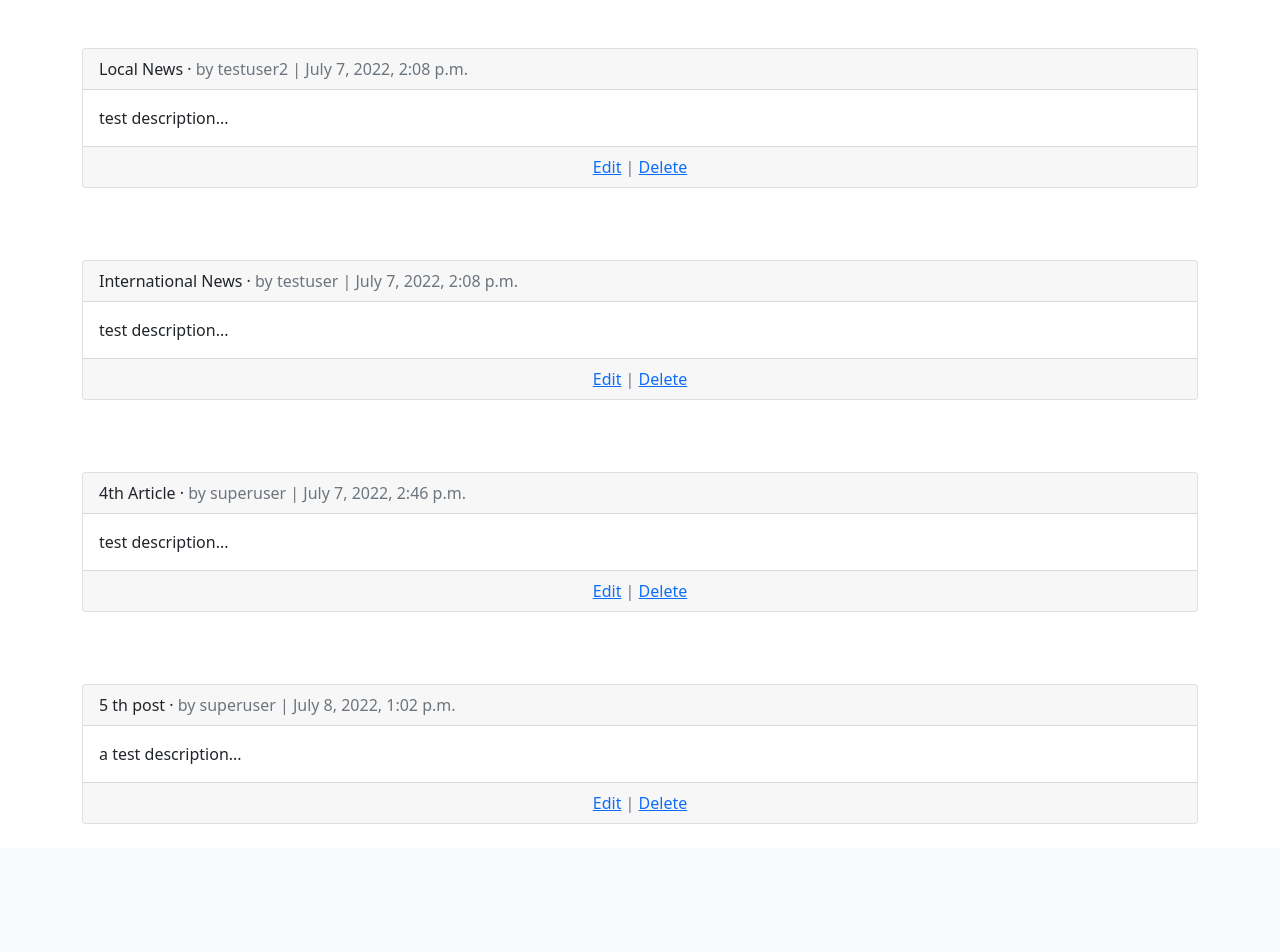
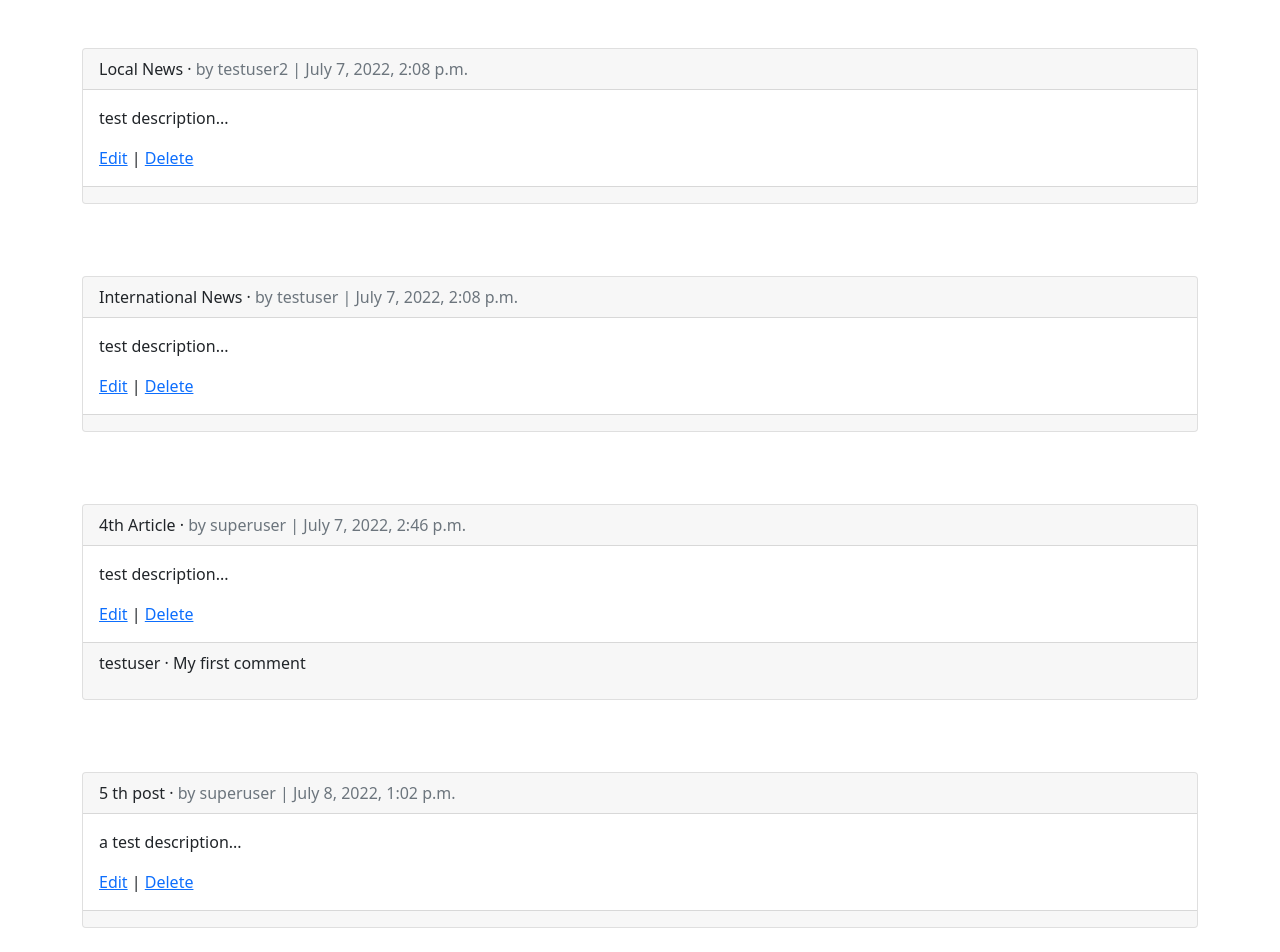
Before and after one commit to MahdiJafari1/news-app, a Django app: page /articles/ in a window 1280 px wide. Shown: the part 56-1008 px from the top of the page. Before the commit the page ends 880 px from the top, so only its background shows below. Run offline with Django 4.2, Linux system fonts and the light colour scheme; a user stored in the database is signed in; data comes from the database, SQL or seed files in the repository; both versions use the stored data as it was after the commit; parts of the project's set-up code (start-up, migrations or seed data) failed here and were passed over.

Commit message:
comments

```diff
--- a/articles/models.py
+++ b/articles/models.py
@@ -18,3 +18,22 @@ class Article(models.Model):
 
     def get_absolute_url(self):
         return reverse("article_detail", args=[str(self.id)])
+
+
+class Comment(models.Model):
+    article = models.ForeignKey(
+        Article,
+        on_delete=models.CASCADE,
+        related_name="comments",
+    )
+    comment = models.CharField(max_length=140)
+    author = models.ForeignKey(
+        get_user_model(),
+        on_delete=models.CASCADE,
+    )
+
+    def __str__(self):
+        return self.comment
+
+    def get_absolute_url(self):
+        return reverse("article_list")
--- a/articles/views.py
+++ b/articles/views.py
@@ -1,22 +1,23 @@
+from django.contrib.auth.mixins import LoginRequiredMixin, UserPassesTestMixin
 from django.shortcuts import render
 from django.urls import reverse_lazy
-from django.views.generic import DetailView, ListView, CreateView
+from django.views.generic import CreateView, DetailView, ListView
 from django.views.generic.edit import DeleteView, UpdateView
 
 from .models import Article
 
 
-class ArticleListView(ListView):
+class ArticleListView(LoginRequiredMixin, ListView):
     model = Article
     template_name = "article_list.html"
 
 
-class ArticleDetailView(DetailView):
+class ArticleDetailView(LoginRequiredMixin, DetailView):
     model = Article
     template_name = "article_detail.html"
 
 
-class ArticleUpdateView(UpdateView):
+class ArticleUpdateView(LoginRequiredMixin, UserPassesTestMixin, UpdateView):
     model = Article
     fields = (
         "title",
@@ -24,18 +25,29 @@ class ArticleUpdateView(UpdateView):
     )
     template_name = "article_edit.html"
 
+    def test_func(self):
+        obj = self.get_object()
+        return obj.author == self.request.user
 
-class ArticleDeleteView(DeleteView):
+
+class ArticleDeleteView(LoginRequiredMixin, UserPassesTestMixin, DeleteView):
     model = Article
     template_name = "article_delete.html"
     success_url = reverse_lazy("article_list")
 
+    def test_func(self):
+        obj = self.get_object()
+        return obj.author == self.request.user
 
-class ArticleCreateView(CreateView):
+
+class ArticleCreateView(LoginRequiredMixin, CreateView):
     model = Article
     template_name = "article_new.html"
     fields = (
         "title",
         "body",
-        "author",
     )
+
+    def form_valid(self, form):
+        form.instance.author = self.request.user
+        return super().form_valid(form)
--- a/templates/article_list.html
+++ b/templates/article_list.html
@@ -12,11 +12,21 @@
         >by {{ article.author }} | {{ article.date }}</span
         >
     </div>
-    <div class="card-body">{{ article.body }}</div>
-    <div class="card-footer text-center text-muted">
+    <div class="card-body">
+        <p>{{ article.body }}</p>
         <a href="{% url 'article_edit' article.pk %}">Edit</a> |
         <a href="{% url 'article_delete' article.pk %}">Delete</a>
-        </div>
+    </div>
+    <div class="card-footer">
+        {% for comment in article.comments.all %}
+        <p>
+            <span class="font-weight-bold">
+            {{ comment.author }} &middot;
+            </span>
+            {{ comment }}
+            </p>
+        {% endfor %}
+    </div>
     </div>
     <br />
     {% endfor %}
```
Also changed, not shown: articles/admin.py (+14 -2 lines), config/settings.py (+5 -4 lines), articles/migrations/0002_comment.py (added), articles/migrations/0003_alter_comment_article.py (added), db.sqlite3, 3 other files.
